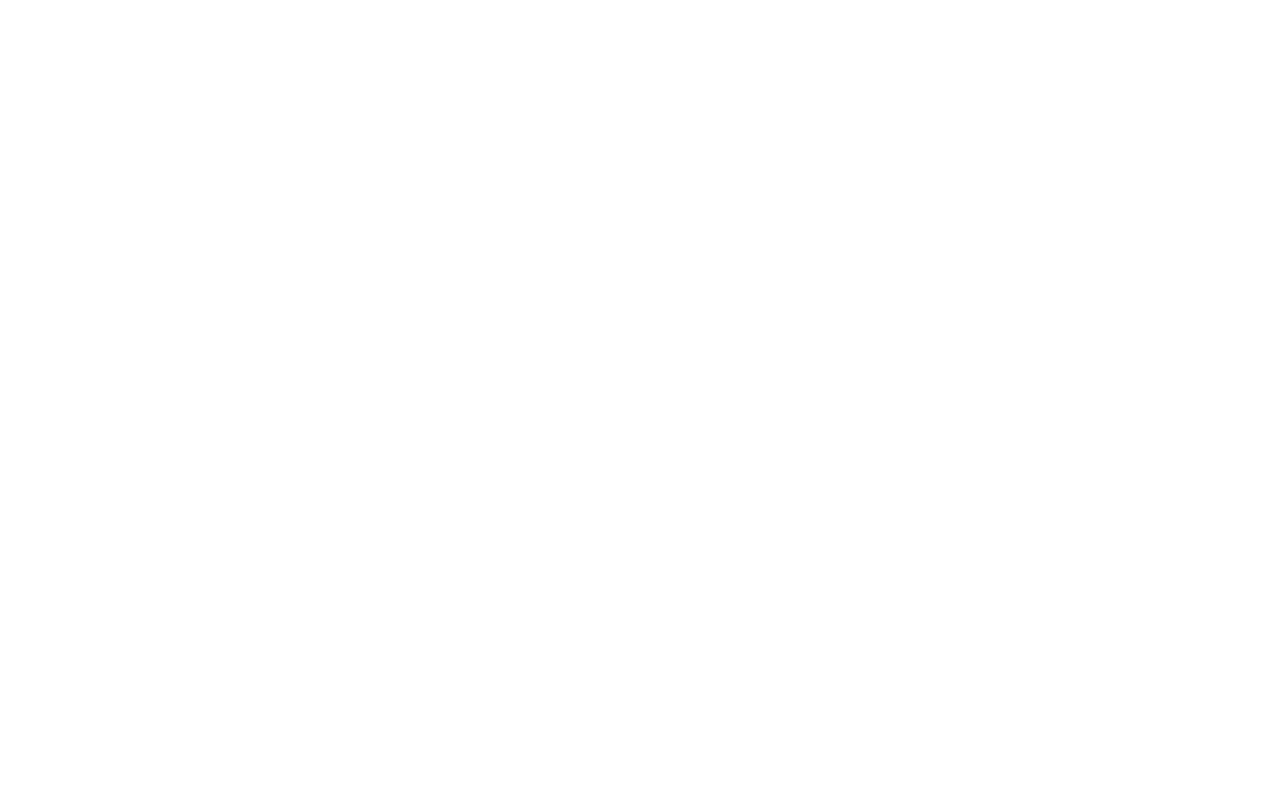
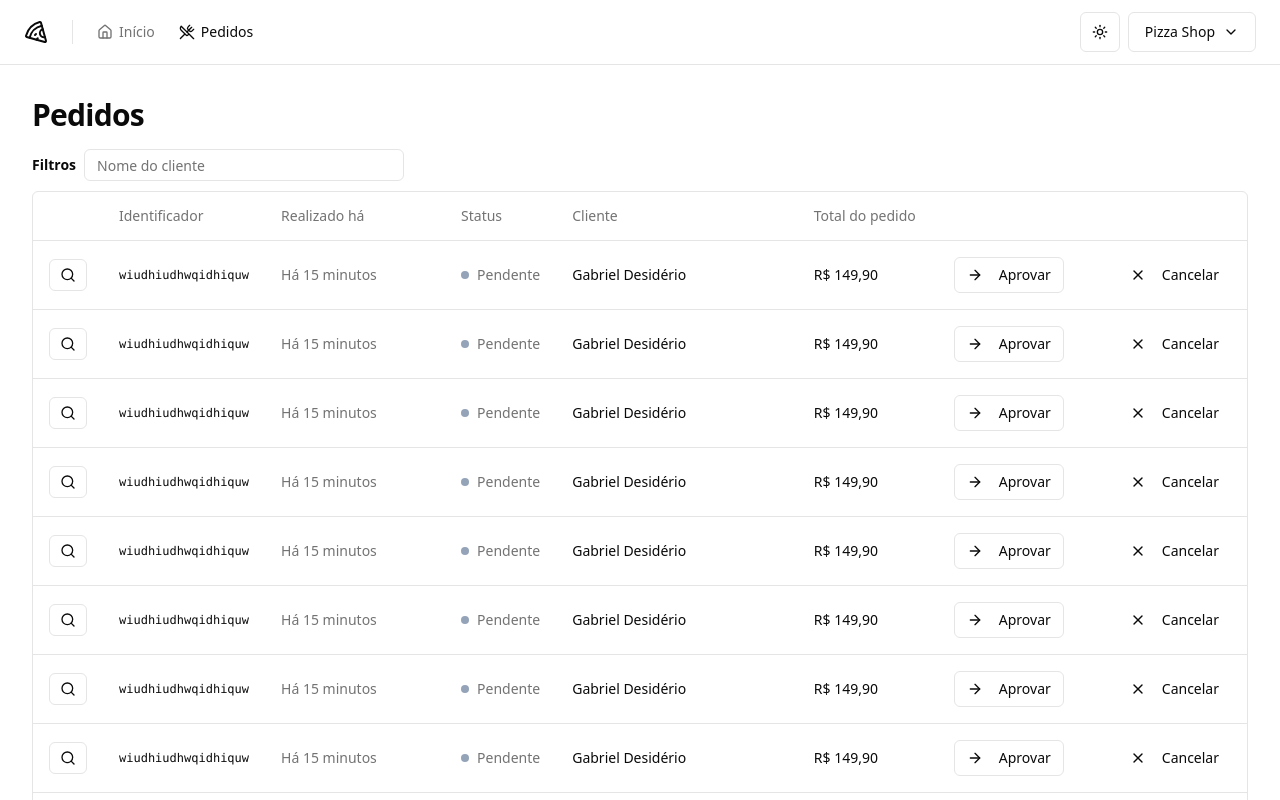
Before and after one commit to gabrieldesiderio/pizzashop-web, a React (Vite) app: page /orders in a window 1280 px wide. Before the commit this address had no page. Shown: the top 800 px of the page. Built offline with nearby package versions, Linux system fonts and the light colour scheme.

Commit message:
create orders page with table

```diff
--- a/src/components/ui/button.tsx
+++ b/src/components/ui/button.tsx
@@ -22,6 +22,7 @@
       size: {
         default: 'h-10 px-4 py-2',
         sm: 'h-9 rounded-md px-3',
+        xs: 'h-8 rounded-md px-2.5',
         lg: 'h-11 rounded-md px-8',
         icon: 'h-10 w-10',
       },
--- /dev/null
+++ b/src/components/ui/table.tsx
@@ -0,0 +1,117 @@
+import * as React from 'react'
+
+import { cn } from '@/lib/utils'
+
+const Table = React.forwardRef<
+  HTMLTableElement,
+  React.HTMLAttributes<HTMLTableElement>
+>(({ className, ...props }, ref) => (
+  <div className="relative w-full overflow-auto">
+    <table
+      ref={ref}
+      className={cn('w-full caption-bottom text-sm', className)}
+      {...props}
+    />
+  </div>
+))
+Table.displayName = 'Table'
+
+const TableHeader = React.forwardRef<
+  HTMLTableSectionElement,
+  React.HTMLAttributes<HTMLTableSectionElement>
+>(({ className, ...props }, ref) => (
+  <thead ref={ref} className={cn('[&_tr]:border-b', className)} {...props} />
+))
+TableHeader.displayName = 'TableHeader'
+
+const TableBody = React.forwardRef<
+  HTMLTableSectionElement,
+  React.HTMLAttributes<HTMLTableSectionElement>
+>(({ className, ...props }, ref) => (
+  <tbody
+    ref={ref}
+    className={cn('[&_tr:last-child]:border-0', className)}
+    {...props}
+  />
+))
+TableBody.displayName = 'TableBody'
+
+const TableFooter = React.forwardRef<
+  HTMLTableSectionElement,
+  React.HTMLAttributes<HTMLTableSectionElement>
+>(({ className, ...props }, ref) => (
+  <tfoot
+    ref={ref}
+    className={cn(
+      'border-t bg-muted/50 font-medium [&>tr]:last:border-b-0',
+      className,
+    )}
+    {...props}
+  />
+))
+TableFooter.displayName = 'TableFooter'
+
+const TableRow = React.forwardRef<
+  HTMLTableRowElement,
+  React.HTMLAttributes<HTMLTableRowElement>
+>(({ className, ...props }, ref) => (
+  <tr
+    ref={ref}
+    className={cn(
+      'border-b transition-colors hover:bg-muted/50 data-[state=selected]:bg-muted',
+      className,
+    )}
+    {...props}
+  />
+))
+TableRow.displayName = 'TableRow'
+
+const TableHead = React.forwardRef<
+  HTMLTableCellElement,
+  React.ThHTMLAttributes<HTMLTableCellElement>
+>(({ className, ...props }, ref) => (
+  <th
+    ref={ref}
+    className={cn(
+      'h-12 px-4 text-left align-middle font-medium text-muted-foreground [&:has([role=checkbox])]:pr-0',
+      className,
+    )}
+    {...props}
+  />
+))
+TableHead.displayName = 'TableHead'
+
+const TableCell = React.forwardRef<
+  HTMLTableCellElement,
+  React.TdHTMLAttributes<HTMLTableCellElement>
+>(({ className, ...props }, ref) => (
+  <td
+    ref={ref}
+    className={cn('p-4 align-middle [&:has([role=checkbox])]:pr-0', className)}
+    {...props}
+  />
+))
+TableCell.displayName = 'TableCell'
+
+const TableCaption = React.forwardRef<
+  HTMLTableCaptionElement,
+  React.HTMLAttributes<HTMLTableCaptionElement>
+>(({ className, ...props }, ref) => (
+  <caption
+    ref={ref}
+    className={cn('mt-4 text-sm text-muted-foreground', className)}
+    {...props}
+  />
+))
+TableCaption.displayName = 'TableCaption'
+
+export {
+  Table,
+  TableHeader,
+  TableBody,
+  TableFooter,
+  TableHead,
+  TableRow,
+  TableCell,
+  TableCaption,
+}
--- /dev/null
+++ b/src/pages/app/orders/orders.tsx
@@ -0,0 +1,89 @@
+import { ArrowRight, Search, X } from 'lucide-react'
+import { Helmet } from 'react-helmet-async'
+
+import { Button } from '@/components/ui/button'
+import { Input } from '@/components/ui/input'
+import {
+  Table,
+  TableBody,
+  TableCell,
+  TableHead,
+  TableHeader,
+  TableRow,
+} from '@/components/ui/table'
+
+export function Orders() {
+  return (
+    <>
+      <Helmet title="Pedidos" />
+      <div className="flex flex-col gap-4">
+        <h1 className="text-3xl font-bold tracking-tight">Pedidos</h1>
+      </div>
+      <div className="space-y-2.5">
+        <form className="flex items-center gap-2">
+          <span className="text-sm font-semibold">Filtros</span>
+          <Input placeholder="Nome do cliente" className="h-8 w-[320px]" />
+        </form>
+
+        <div className="rounded-md border">
+          <Table>
+            <TableHeader>
+              <TableRow>
+                <TableHead className="w-[64px]" />
+                <TableHead className="w-[140px]">Identificador</TableHead>
+                <TableHead className="w-[180px]">Realizado há</TableHead>
+                <TableHead className="w-[64px]">Status</TableHead>
+                <TableHead>Cliente</TableHead>
+                <TableHead className="w-[140px]">Total do pedido</TableHead>
+                <TableHead className="w-[164px]" />
+                <TableHead className="w-[132px]" />
+              </TableRow>
+            </TableHeader>
+            <TableBody>
+              {Array.from({ length: 10 }).map((_, i) => (
+                <TableRow key={i}>
+                  <TableCell>
+                    <Button variant="outline" size="xs">
+                      <Search className="size-3" />
+                      <span className="sr-only">Detalhes do pedido</span>
+                    </Button>
+                  </TableCell>
+                  <TableCell className="font-mono text-xs font-medium">
+                    wiudhiudhwqidhiquw
+                  </TableCell>
+                  <TableCell className="text-muted-foreground">
+                    Há 15 minutos
+                  </TableCell>
+                  <TableCell>
+                    <div className="flex items-center gap-2">
+                      <span className="size-2 rounded-full bg-slate-400" />
+                      <span className="font-meduim text-muted-foreground">
+                        Pendente
+                      </span>
+                    </div>
+                  </TableCell>
+                  <TableCell className="font-medium">
+                    Gabriel Desidério
+                  </TableCell>
+                  <TableCell className="font-medium">R$ 149,90</TableCell>
+                  <TableCell>
+                    <Button variant="outline" size="sm">
+                      <ArrowRight className="mr-2 size-3" />
+                      Aprovar
+                    </Button>
+                  </TableCell>
+                  <TableCell>
+                    <Button variant="ghost" size="sm">
+                      <X className="mr-2 size-3" />
+                      Cancelar
+                    </Button>
+                  </TableCell>
+                </TableRow>
+              ))}
+            </TableBody>
+          </Table>
+        </div>
+      </div>
+    </>
+  )
+}
--- a/src/routes.tsx
+++ b/src/routes.tsx
@@ -3,6 +3,7 @@
 import { AppLayout } from './pages/_layouts/app'
 import { AuthLayout } from './pages/_layouts/auth'
 import { Dashboard } from './pages/app/dashboard'
+import { Orders } from './pages/app/orders/orders'
 import { SignIn } from './pages/auth/sign-in'
 import { SignUp } from './pages/auth/sign-up'
 
@@ -16,6 +17,7 @@
 
       <Route element={<AppLayout />}>
         <Route index element={<Dashboard />} />
+        <Route path="orders" element={<Orders />} />
       </Route>
     </Routes>
   )
```
